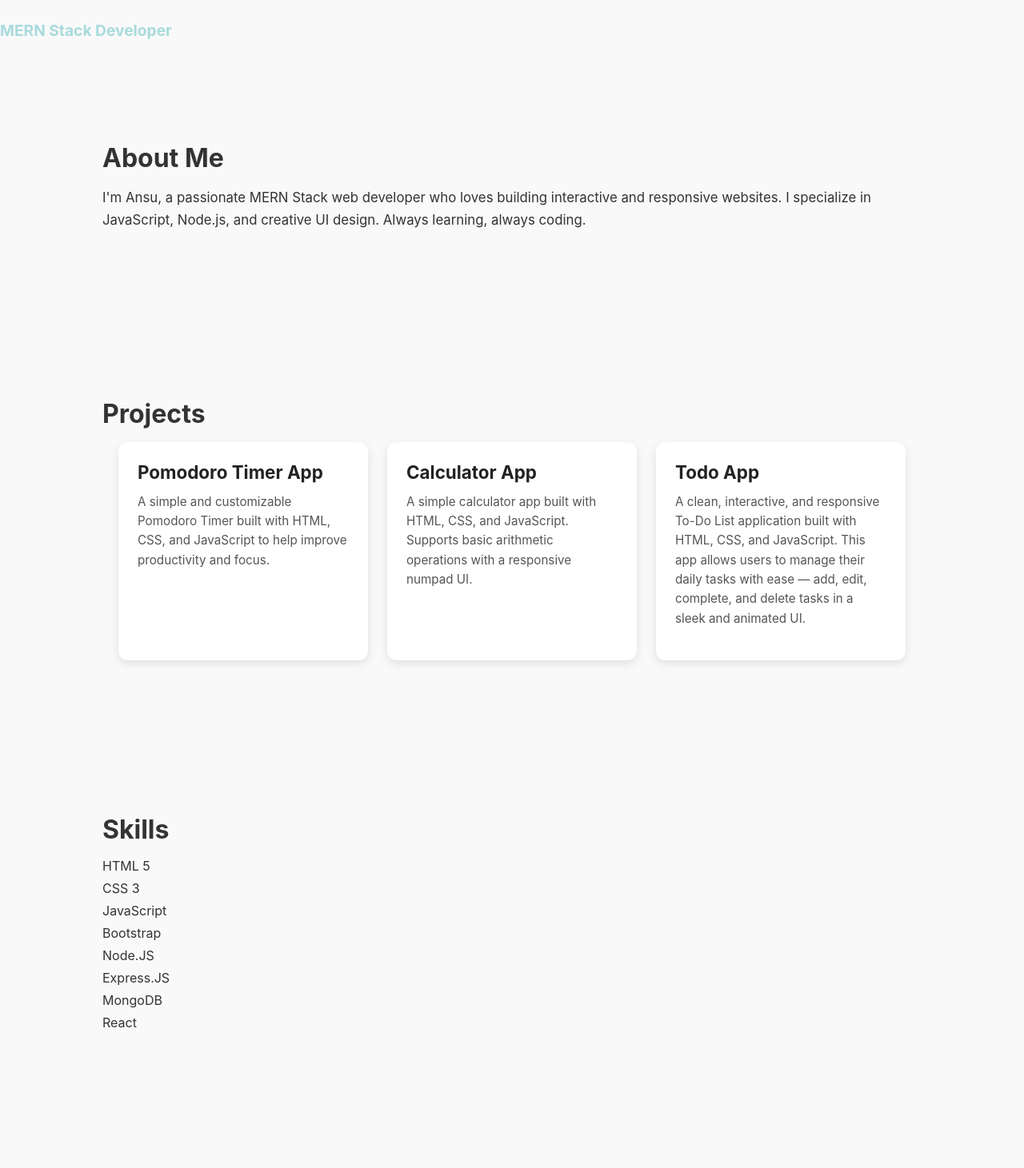
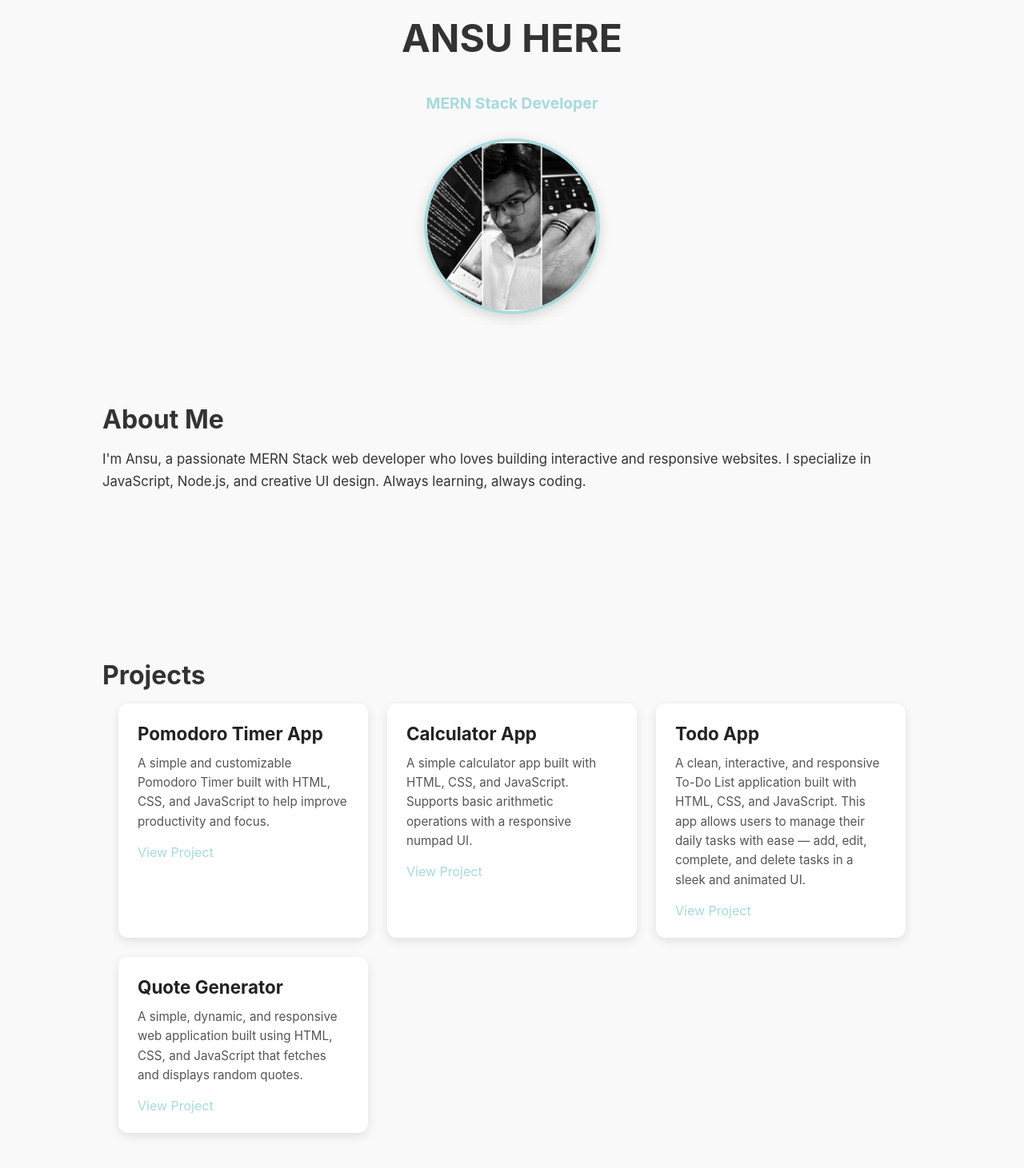
Before and after one commit to thenameisanzu/React--Portfolio, a React (Vite) app in the folder portfolio/: page / in a window 1280 px wide. Shown: the part 229-1690 px from the top of the page at 80% size. Built offline with nearby package versions, Linux system fonts and the light colour scheme.

Commit message:
✨ Added smooth scrolling and improved hero section styling

```diff
--- a/portfolio/src/components/Hero.jsx
+++ b/portfolio/src/components/Hero.jsx
@@ -1,18 +1,19 @@
 import React from "react";
+import profilepic from "../assets/propic.jpeg";
 import styles from "../styles/Hero.module.css";
 
-const Hero =  () => {
-    return (
+const Hero = () => {
+  return (
     <div className={styles.heroText}>
-          <h2 className={styles.subTitle}>Hey There,</h2>
-          <h1 className={styles.title}>ANSU HERE</h1>
-          <h3 className={styles.role}>MERN Stack Developer</h3>
+      <h2 className={styles.subTitle}>Hey There,</h2>
+      <h1 className={styles.title}>ANSU HERE</h1>
+      <h3 className={styles.role}>MERN Stack Developer</h3>
+
+      <div className={styles.heroImage}>
+        <img src={profilepic} alt="A portrait of Ansu" />
+      </div>
     </div>
-        );
-
-
-
-
+  );
 };
 
 export default Hero;
--- a/portfolio/src/components/Projects.jsx
+++ b/portfolio/src/components/Projects.jsx
@@ -12,6 +12,14 @@ const Projects = () => (
           A simple and customizable Pomodoro Timer built with HTML, CSS, and
           JavaScript to help improve productivity and focus.
         </p>
+        <a
+          href="https://thenameisanzu.github.io/Pomodoro-Timer/"
+          target="_blank"
+          rel="noopener noreferrer"
+          className={styles.projectLink}
+        >
+          View Project
+        </a>
       </div>
 
       <div className={styles.projectCard}>
@@ -20,6 +28,14 @@ const Projects = () => (
           A simple calculator app built with HTML, CSS, and JavaScript.
           Supports basic arithmetic operations with a responsive numpad UI.
         </p>
+        <a
+          href="https://thenameisanzu.github.io/Calculator-App/"
+          target="_blank"
+          rel="noopener noreferrer"
+          className={styles.projectLink}
+        >
+          View Project
+        </a>
       </div>
 
       <div className={styles.projectCard}>
@@ -30,6 +46,29 @@ const Projects = () => (
           daily tasks with ease — add, edit, complete, and delete tasks in a
           sleek and animated UI.
         </p>
+        <a
+          href="https://thenameisanzu.github.io/ToDoList/"
+          target="_blank"
+          rel="noopener noreferrer"
+          className={styles.projectLink}
+        >
+          View Project
+        </a>
+      </div>
+
+      <div className={styles.projectCard}>
+        <h3>Quote Generator</h3>
+        <p>
+          A simple, dynamic, and responsive web application built using HTML, CSS, and JavaScript that fetches and displays random quotes.
+        </p>
+        <a
+          href="https://thenameisanzu.github.io/Quote-Generator/"
+          target="_blank"
+          rel="noopener noreferrer"
+          className={styles.projectLink}
+        >
+          View Project
+        </a>
       </div>
     </div>
   </section>
--- a/portfolio/src/styles/Hero.module.css
+++ b/portfolio/src/styles/Hero.module.css
@@ -1,15 +1,22 @@
 .heroText {
-  margin-top: 2rem;
+  display: flex;
+  flex-direction: column; /* stack text and image vertically */
+  align-items: center;    /* center horizontally */
+  justify-content: center;
+  text-align: center;
+  margin-top: 3rem;
+  gap: 1rem; /* space between text and image */
 }
 
 .subTitle {
-  font-size: 1.2rem;
+  font-size: 1.4rem;
   color: var(--muted-text, var(--text-color));
 }
 
 .title {
   font-size: 3rem;
   font-weight: bold;
+  color: var(--text-color);
 }
 
 .role {
@@ -17,3 +24,36 @@
   margin-top: 0.5rem;
   color: var(--primary-color);
 }
+
+/* ✅ Hero Image Container */
+.heroImage {
+  width: 220px;
+  height: 220px;
+  border-radius: 50%;
+  overflow: hidden;
+  border: 4px solid var(--primary-color);
+  box-shadow: 0 4px 15px rgba(0, 0, 0, 0.15);
+  transition: transform 0.3s ease;
+}
+
+.heroImage img {
+  width: 100%;
+  height: 100%;
+  object-fit: cover;
+}
+
+.heroImage:hover {
+  transform: scale(3.05);
+}
+
+/* 📱 Responsive for smaller screens */
+@media (max-width: 600px) {
+  .title {
+    font-size: 2.2rem;
+  }
+
+  .heroImage {
+    width: 250px;
+    height: 50px;
+  }
+}
--- a/portfolio/src/styles/Projects.module.css
+++ b/portfolio/src/styles/Projects.module.css
@@ -45,3 +45,15 @@
   color: #555;
   line-height: 1.6;
 }
+
+.viewBtn{
+  color: var(--text-color);
+  font-size: 1.1rem;
+  font-weight: 500;
+  text-decoration: none;
+  transition: color 0.3s ease;
+}
+
+.viewBtn:hover {
+  color: #457b9d;
+}
--- a/portfolio/src/styles/globals.css
+++ b/portfolio/src/styles/globals.css
@@ -12,6 +12,7 @@ html,body {
   color: var(--text-color);
   font-family: 'Inter', sans-serif;
   transition: background-color 0.3s ease, color 0.3s ease;
+  scroll-behavior: smooth;
 }
 
 a {
```
Also changed, not shown: portfolio/src/assets/propic.jpeg (added).
